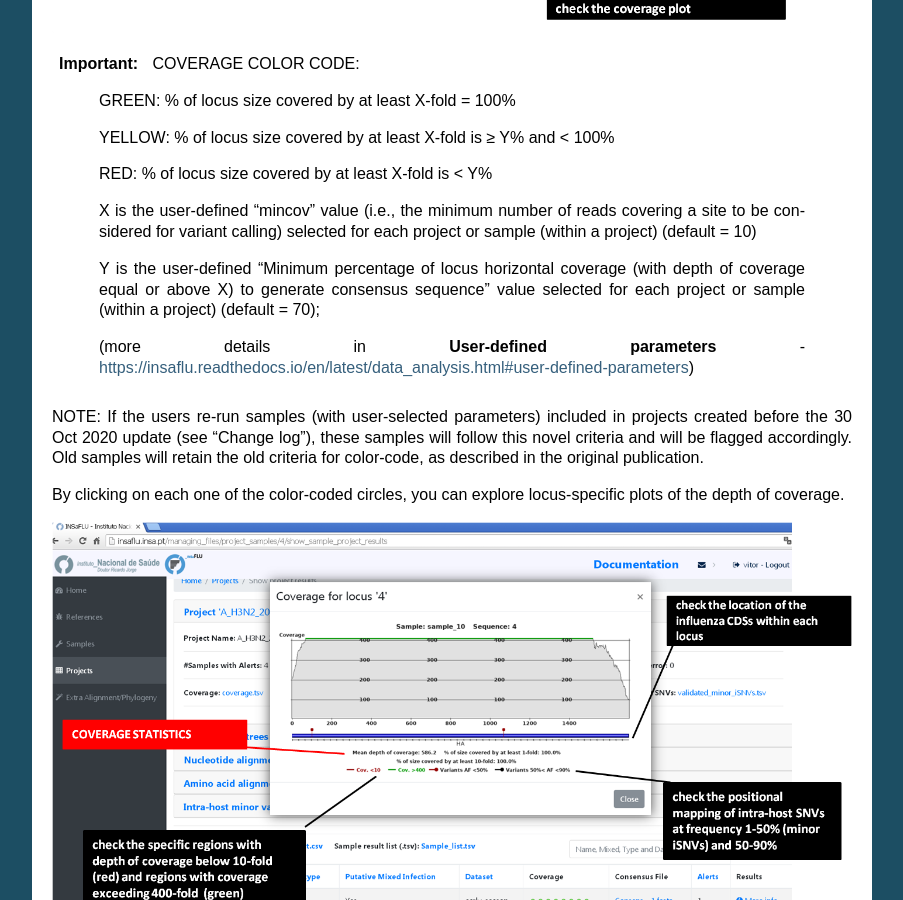
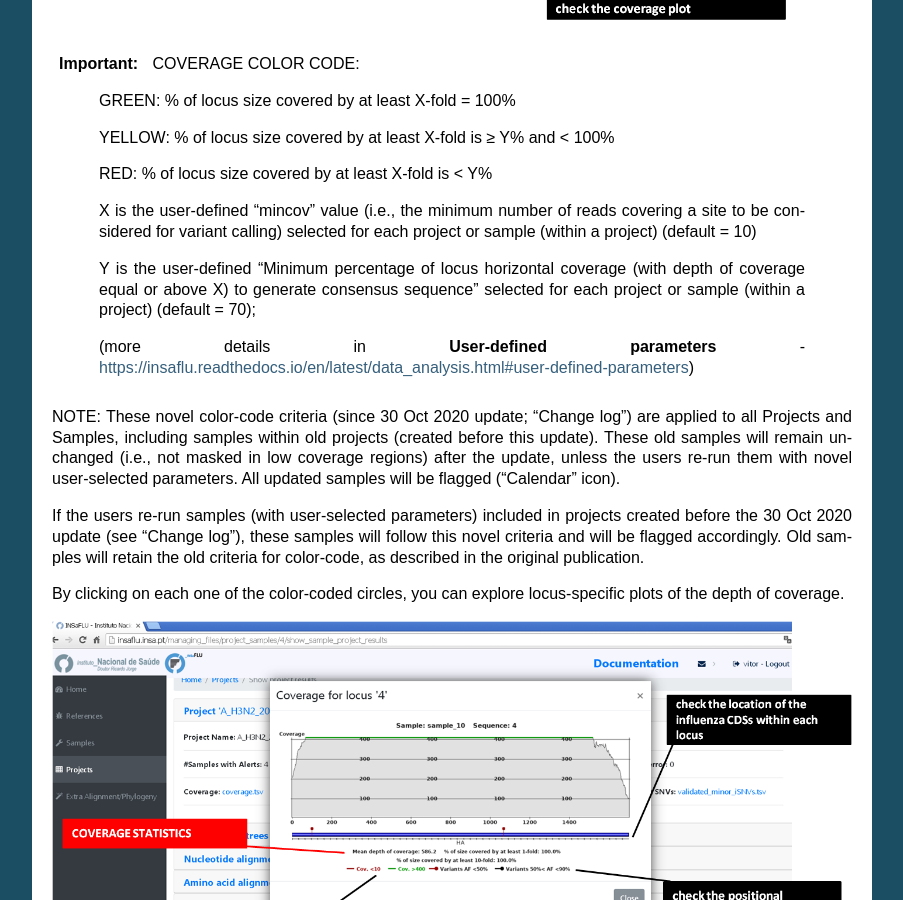
Before and after one commit to INSaFLU/insaflu_docs, a Sphinx documentation site: the page built from docs/output_visualization.rst, in a window 1280 px wide and 900 px high, scrolled down 5142 px. Shown: the whole window, without its empty margins (198-1101 px from the left). Built offline with Sphinx 7.4.7, drawn with Linux system fonts in a browser that asks for light colours; formulas are drawn with MathJax 3.

Commit message:
Update coverage color-code

```diff
--- a/docs/output_visualization.rst
+++ b/docs/output_visualization.rst
@@ -105,11 +105,13 @@ Below the dynamic 'expand-and-collapse' panels, you can explore a table that con
 
 	X is the user-defined "mincov" value (i.e., the minimum number of reads covering a site to be considered for variant calling) selected for each project or sample (within a project) (default = 10)
 
-	Y is the user-defined "Minimum percentage of locus horizontal coverage (with depth of coverage equal or above X) to generate consensus sequence" value selected for each project or sample (within a project) (default = 70);
+	Y is the user-defined "Minimum percentage of locus horizontal coverage (with depth of coverage equal or above X) to generate consensus sequence" selected for each project or sample (within a project) (default = 70);
 
 	(more details in **User-defined parameters** - https://insaflu.readthedocs.io/en/latest/data_analysis.html#user-defined-parameters)
 
-NOTE: If the users re-run samples (with user-selected parameters) included in projects created before the 30 Oct 2020 update (see "Change log"), these samples will follow this novel criteria and will be flagged accordingly. Old samples will retain the old criteria for color-code, as described in the original publication.
+NOTE: These novel color-code criteria (since 30 Oct 2020 update; "Change log") are applied to all Projects and Samples, including samples within old projects (created before this update). These old samples will remain unchanged (i.e., not masked in low coverage regions) after the update, unless the users re-run them with novel user-selected parameters. All updated samples will be flagged ("Calendar" icon).
+
+If the users re-run samples (with user-selected parameters) included in projects created before the 30 Oct 2020 update (see "Change log"), these samples will follow this novel criteria and will be flagged accordingly. Old samples will retain the old criteria for color-code, as described in the original publication.
 
 
 By clicking on each one of the color-coded circles, you can explore locus-specific plots of the depth of coverage.
```
